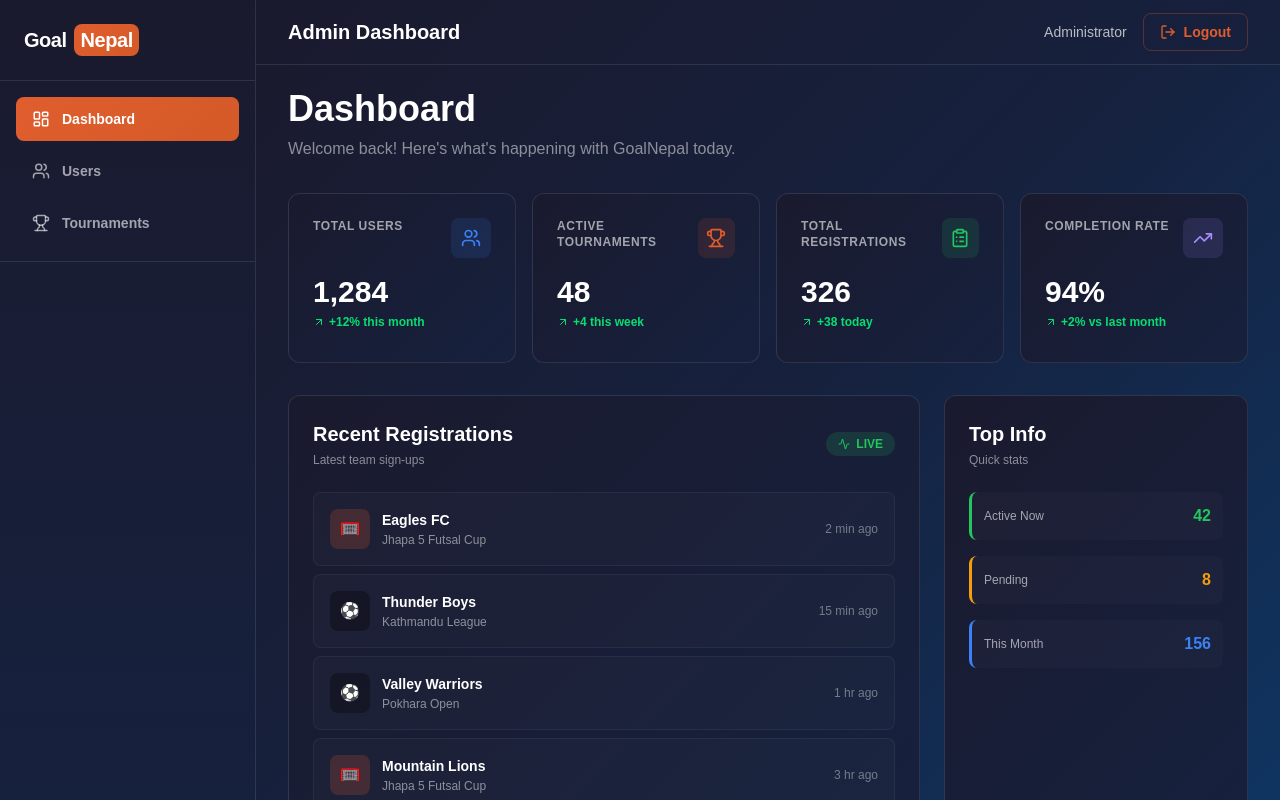
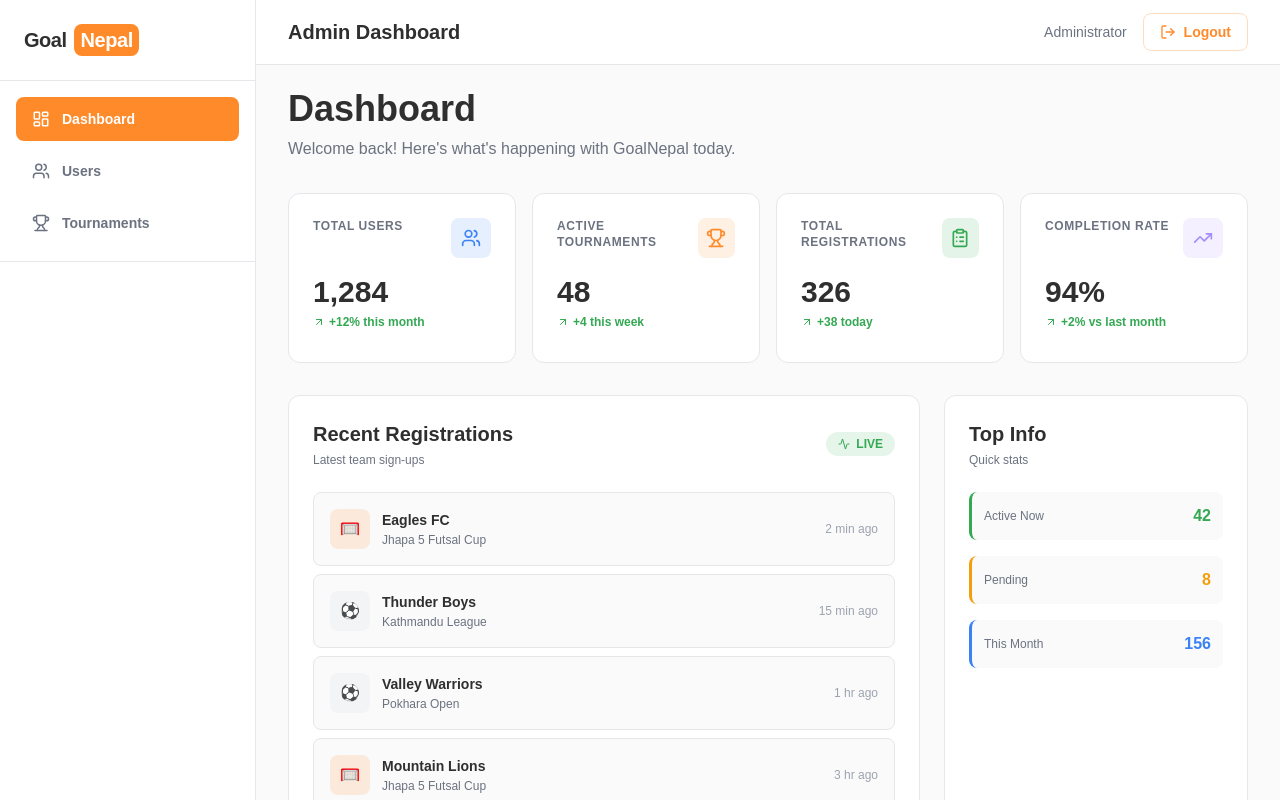
Before and after one commit to sanstha1/GoalNepal_WEB, a Next.js app: page /admin in a window 1280 px wide. Built offline with nearby package versions, Linux system fonts and the light colour scheme; no server answers.

Commit message:
Refactor UI components across the admin panel for improved consistency and accessibility, updating color schemes, styles, and backgrounds to enhance user experience.

```diff
--- a/app/admin/_components/Header.tsx
+++ b/app/admin/_components/Header.tsx
@@ -26,8 +26,8 @@ export default function Header() {
             <header
                 className="sticky top-0 z-50 border-b"
                 style={{
-                    background: "linear-gradient(135deg, #1a1a2e 0%, #16213e 100%)",
-                    borderColor: "rgba(255,255,255,0.1)"
+                    backgroundColor: "#FFFFFF",
+                    borderColor: "#E5E7EB"
                 }}
             >
                 <nav className="mx-auto max-w-7xl px-6 lg:px-8" aria-label="Global">
@@ -37,11 +37,11 @@ export default function Header() {
                             animate={{ opacity: 1, x: 0 }}
                             transition={{ duration: 0.5 }}
                         >
-                            <h1 className="text-xl font-bold text-white">Admin Dashboard</h1>
+                            <h1 className="text-xl font-bold text-[#2F2F2F]">Admin Dashboard</h1>
                         </motion.div>
                         <div className="flex items-center gap-4">
                             <motion.div
-                                className="text-sm text-white/70"
+                                className="text-sm text-[#6B7280]"
                                 initial={{ opacity: 0 }}
                                 animate={{ opacity: 1 }}
                                 transition={{ delay: 0.2 }}
@@ -52,12 +52,12 @@ export default function Header() {
                                 onClick={handleLogoutClick}
                                 className="flex items-center gap-2 px-4 py-2 rounded-lg text-sm font-semibold border transition"
                                 style={{
-                                    borderColor: "rgba(224, 93, 46, 0.3)",
-                                    color: "#e05d2e"
+                                    borderColor: "rgba(255, 138, 42, 0.3)",
+                                    color: "#FF8A2A"
                                 }}
                                 whileHover={{
-                                    backgroundColor: "rgba(224, 93, 46, 0.1)",
-                                    borderColor: "rgba(224, 93, 46, 0.5)"
+                                    backgroundColor: "rgba(255, 138, 42, 0.1)",
+                                    borderColor: "rgba(255, 138, 42, 0.5)"
                                 }}
                                 whileTap={{ scale: 0.95 }}
                             >
@@ -72,7 +72,7 @@ export default function Header() {
             {showLogoutModal && (
                 <motion.div
                     className="fixed inset-0 flex items-center justify-center z-50 px-4"
-                    style={{ backgroundColor: "rgba(0,0,0,0.75)" }}
+                    style={{ backgroundColor: "rgba(0,0,0,0.6)" }}
                     initial={{ opacity: 0 }}
                     animate={{ opacity: 1 }}
                     transition={{ duration: 0.3 }}
@@ -80,8 +80,8 @@ export default function Header() {
                     <motion.div
                         className="rounded-2xl p-8 max-w-md w-full shadow-2xl relative"
                         style={{
-                            background: "linear-gradient(135deg, #1a1a2e 0%, #16213e 100%)",
-                            border: "1px solid rgba(255,255,255,0.1)"
+                            backgroundColor: "#FFFFFF",
+                            border: "1px solid #E5E7EB"
                         }}
                         initial={{ opacity: 0, scale: 0.9, y: 20 }}
                         animate={{ opacity: 1, scale: 1, y: 0 }}
@@ -89,7 +89,7 @@ export default function Header() {
                     >
                         <motion.button
                             onClick={cancelLogout}
-                            className="absolute top-6 right-6 text-white/40 hover:text-white/60 transition"
+                            className="absolute top-6 right-6 text-[#9CA3AF] hover:text-[#6B7280] transition"
                             whileHover={{ rotate: 90 }}
                         >
                             <X size={24} />
@@ -99,18 +99,18 @@ export default function Header() {
                             <motion.div
                                 className="w-16 h-16 rounded-full flex items-center justify-center mx-auto mb-6"
                                 style={{
-                                    backgroundColor: "rgba(239, 68, 68, 0.15)",
-                                    border: "2px solid rgba(239, 68, 68, 0.3)"
+                                    backgroundColor: "rgba(239, 68, 68, 0.1)",
+                                    border: "2px solid rgba(239, 68, 68, 0.25)"
                                 }}
                                 initial={{ scale: 0 }}
                                 animate={{ scale: 1 }}
                                 transition={{ delay: 0.2, type: "spring" }}
                             >
-                                <LogOut size={32} style={{ color: "#ef4444" }} />
+                                <LogOut size={32} style={{ color: "#EF4444" }} />
                             </motion.div>
 
                             <motion.h2
-                                className="text-2xl font-bold text-white mb-3"
+                                className="text-2xl font-bold text-[#2F2F2F] mb-3"
                                 initial={{ opacity: 0 }}
                                 animate={{ opacity: 1 }}
                                 transition={{ delay: 0.3 }}
@@ -118,7 +118,7 @@ export default function Header() {
                                 Logout Confirmation
                             </motion.h2>
                             <motion.p
-                                className="text-white/50 mb-8"
+                                className="text-[#6B7280] mb-8"
                                 initial={{ opacity: 0 }}
                                 animate={{ opacity: 1 }}
                                 transition={{ delay: 0.4 }}
@@ -136,12 +136,12 @@ export default function Header() {
                                     onClick={cancelLogout}
                                     className="flex-1 py-3 px-6 rounded-lg font-bold transition"
                                     style={{
-                                        backgroundColor: "rgba(255,255,255,0.05)",
-                                        border: "1px solid rgba(255,255,255,0.1)",
-                                        color: "rgba(255,255,255,0.7)"
+                                        backgroundColor: "#FAFAFA",
+                                        border: "1px solid #E5E7EB",
+                                        color: "#2F2F2F"
                                     }}
                                     whileHover={{
-                                        backgroundColor: "rgba(255,255,255,0.1)"
+                                        backgroundColor: "#F3F4F6"
                                     }}
                                     whileTap={{ scale: 0.98 }}
                                 >
@@ -151,10 +151,10 @@ export default function Header() {
                                     onClick={confirmLogout}
                                     className="flex-1 py-3 px-6 rounded-lg font-bold text-white transition"
                                     style={{
-                                        background: "linear-gradient(135deg, #ef4444, #dc2626)"
+                                        backgroundColor: "#EF4444"
                                     }}
                                     whileHover={{
-                                        background: "linear-gradient(135deg, #dc2626, #b91c1c)"
+                                        backgroundColor: "#DC2626"
                                     }}
                                     whileTap={{ scale: 0.98 }}
                                 >
--- a/app/admin/_components/Sidebar.tsx
+++ b/app/admin/_components/Sidebar.tsx
@@ -22,7 +22,7 @@ export default function Sidebar() {
         <>
             <button
                 onClick={() => setMobileOpen(!mobileOpen)}
-                className="md:hidden fixed top-20 left-4 z-30 p-2 rounded-lg bg-white/10 text-white"
+                className="md:hidden fixed top-20 left-4 z-30 p-2 rounded-lg bg-white border border-[#E5E7EB] text-[#2F2F2F]"
             >
                 {mobileOpen ? <X size={24} /> : <Menu size={24} />}
             </button>
@@ -38,23 +38,23 @@ export default function Sidebar() {
                     border-r
                 `}
                 style={{
-                    background: "linear-gradient(180deg, #1a1a2e 0%, #16213e 100%)",
-                    borderColor: "rgba(255,255,255,0.1)"
+                    backgroundColor: "#FFFFFF",
+                    borderColor: "#E5E7EB"
                 }}
             >
                 <motion.div
                     className="p-6 border-b"
-                    style={{ borderColor: "rgba(255,255,255,0.1)" }}
+                    style={{ borderColor: "#E5E7EB" }}
                     initial={{ opacity: 0, y: -20 }}
                     animate={{ opacity: 1, y: 0 }}
                     transition={{ duration: 0.5 }}
                 >
                     <Link href="/admin" className="flex items-center gap-2" onClick={() => setMobileOpen(false)}>
-                        <span className="text-xl font-black tracking-tight text-white">Goal</span>
+                        <span className="text-xl font-black tracking-tight text-[#2F2F2F]">Goal</span>
                         <span
                             className="text-xl font-black tracking-tight px-1.5 py-0.5 rounded-lg"
                             style={{
-                                background: "linear-gradient(135deg, #e05d2e, #d45a28)",
+                                backgroundColor: "#FF8A2A",
                                 color: "#fff",
                                 letterSpacing: "-0.02em",
                             }}
@@ -81,12 +81,12 @@ export default function Sidebar() {
                                     className={`flex items-center gap-3 px-4 py-3 rounded-lg text-sm font-semibold transition-all ${
                                         active
                                             ? "text-white"
-                                            : "text-white/60 hover:text-white/80"
+                                            : "text-[#6B7280] hover:text-[#2F2F2F]"
                                     }`}
                                     style={
                                         active
                                             ? {
-                                                background: "linear-gradient(135deg, #e05d2e 0%, #d45a28 100%)"
+                                                backgroundColor: "#FF8A2A"
                                             }
                                             : {}
                                     }
@@ -102,7 +102,7 @@ export default function Sidebar() {
 
                 <motion.div
                     className="p-4 mt-auto border-t"
-                    style={{ borderColor: "rgba(255,255,255,0.1)" }}
+                    style={{ borderColor: "#E5E7EB" }}
                     initial={{ opacity: 0 }}
                     animate={{ opacity: 1 }}
                     transition={{ delay: 0.5 }}
--- a/app/admin/layout.tsx
+++ b/app/admin/layout.tsx
@@ -12,7 +12,7 @@ export default function Layout({ children }: { children: React.ReactNode }) {
                 <main
                     className="flex-1 overflow-y-auto px-4 sm:px-6 lg:px-8 py-6"
                     style={{
-                        background: "linear-gradient(135deg, #1a1a2e 0%, #16213e 50%, #0f3460 100%)"
+                        backgroundColor: "#FAFAFA"
                     }}
                 >
                     <div className="max-w-7xl mx-auto">
--- a/app/admin/page.tsx
+++ b/app/admin/page.tsx
@@ -66,14 +66,14 @@ export default function DashboardPage() {
       value: loading ? "—" : stats.tournaments.toString(),
       change: "+4 this week",
       icon: <Trophy size={20} />,
-      color: "#e05d2e",
+      color: "#FF8A2A",
     },
     {
       label: "Total Registrations",
       value: loading ? "—" : stats.registrations.toLocaleString(),
       change: "+38 today",
       icon: <ClipboardList size={20} />,
-      color: "#22c55e",
+      color: "#34A853",
     },
     {
       label: "Completion Rate",
@@ -91,8 +91,8 @@ export default function DashboardPage() {
         animate={{ opacity: 1, y: 0 }}
         transition={{ duration: 0.6 }}
       >
-        <h1 className="text-4xl font-bold text-white mb-2">Dashboard</h1>
-        <p className="text-white/50">Welcome back! Here&apos;s what&apos;s happening with GoalNepal today.</p>
+        <h1 className="text-4xl font-bold text-[#2F2F2F] mb-2">Dashboard</h1>
+        <p className="text-[#6B7280]">Welcome back! Here&apos;s what&apos;s happening with GoalNepal today.</p>
       </motion.div>
 
       <motion.div
@@ -106,16 +106,16 @@ export default function DashboardPage() {
             key={card.label}
             className="rounded-xl border p-6"
             style={{
-              background: "linear-gradient(135deg, #1a1a2e 0%, #16213e 100%)",
-              borderColor: "rgba(255,255,255,0.1)"
+              backgroundColor: "#FFFFFF",
+              borderColor: "#E5E7EB"
             }}
             initial={{ opacity: 0, y: 20 }}
             animate={{ opacity: 1, y: 0 }}
             transition={{ delay: idx * 0.05, duration: 0.4 }}
-            whileHover={{ borderColor: "rgba(224, 93, 46, 0.3)" }}
+            whileHover={{ borderColor: "rgba(255, 138, 42, 0.3)" }}
           >
             <div className="flex items-start justify-between mb-4">
-              <span className="text-xs font-semibold text-white/60 uppercase tracking-wider">{card.label}</span>
+              <span className="text-xs font-semibold text-[#6B7280] uppercase tracking-wider">{card.label}</span>
               <div
                 className="w-10 h-10 rounded-lg flex items-center justify-center"
                 style={{ background: `${card.color}20`, color: card.color }}
@@ -124,8 +124,8 @@ export default function DashboardPage() {
               </div>
             </div>
             <div className="mb-2">
-              <div className="text-3xl font-bold text-white mb-1">{card.value}</div>
-              <div className="flex items-center gap-1 text-xs font-semibold text-green-400">
+              <div className="text-3xl font-bold text-[#2F2F2F] mb-1">{card.value}</div>
+              <div className="flex items-center gap-1 text-xs font-semibold" style={{ color: "#34A853" }}>
                 <ArrowUpRight size={12} />
                 {card.change}
               </div>
@@ -143,19 +143,19 @@ export default function DashboardPage() {
         <motion.div
           className="lg:col-span-2 rounded-xl border p-6"
           style={{
-            background: "linear-gradient(135deg, #1a1a2e 0%, #16213e 100%)",
-            borderColor: "rgba(255,255,255,0.1)"
+            backgroundColor: "#FFFFFF",
+            borderColor: "#E5E7EB"
           }}
-          whileHover={{ borderColor: "rgba(224, 93, 46, 0.3)" }}
+          whileHover={{ borderColor: "rgba(255, 138, 42, 0.3)" }}
         >
           <div className="flex items-center justify-between mb-6">
             <div>
-              <h2 className="text-xl font-bold text-white">Recent Registrations</h2>
-              <p className="text-xs text-white/50 mt-1">Latest team sign-ups</p>
+              <h2 className="text-xl font-bold text-[#2F2F2F]">Recent Registrations</h2>
+              <p className="text-xs text-[#6B7280] mt-1">Latest team sign-ups</p>
             </div>
             <div
               className="flex items-center gap-1.5 px-3 py-1 rounded-full text-xs font-bold"
-              style={{ background: "rgba(34, 197, 94, 0.15)", color: "#22c55e" }}
+              style={{ background: "rgba(52, 168, 83, 0.12)", color: "#34A853" }}
             >
               <Activity size={12} />
               LIVE
@@ -168,30 +168,30 @@ export default function DashboardPage() {
                 key={idx}
                 className="flex items-center justify-between p-4 rounded-lg border transition"
                 style={{
-                  background: "rgba(255,255,255,0.02)",
-                  borderColor: "rgba(255,255,255,0.05)"
+                  backgroundColor: "#FAFAFA",
+                  borderColor: "#E5E7EB"
                 }}
                 initial={{ opacity: 0, x: -20 }}
                 animate={{ opacity: 1, x: 0 }}
                 transition={{ delay: idx * 0.05 }}
-                whileHover={{ background: "rgba(255,255,255,0.05)", borderColor: "rgba(224, 93, 46, 0.2)" }}
+                whileHover={{ backgroundColor: "#FFF4E8", borderColor: "rgba(255, 138, 42, 0.25)" }}
               >
                 <div className="flex items-center gap-3">
                   <div
                     className="w-10 h-10 rounded-lg flex items-center justify-center text-base shrink-0"
                     style={{
-                      background: reg.type === "football" ? "rgba(0,0,0,0.3)" : "rgba(224, 93, 46, 0.2)",
-                      color: reg.type === "football" ? "white" : "#e05d2e"
+                      background: reg.type === "football" ? "#F3F4F6" : "rgba(255, 138, 42, 0.15)",
+                      color: reg.type === "football" ? "#2F2F2F" : "#FF8A2A"
                     }}
                   >
                     {reg.type === "football" ? "⚽" : "🥅"}
                   </div>
                   <div>
-                    <div className="text-sm font-semibold text-white">{reg.team}</div>
-                    <div className="text-xs text-white/50 mt-0.5">{reg.tournament}</div>
+                    <div className="text-sm font-semibold text-[#2F2F2F]">{reg.team}</div>
+                    <div className="text-xs text-[#6B7280] mt-0.5">{reg.tournament}</div>
                   </div>
                 </div>
-                <span className="text-xs text-white/40">{reg.time}</span>
+                <span className="text-xs text-[#9CA3AF]">{reg.time}</span>
               </motion.div>
             ))}
           </div>
@@ -200,33 +200,33 @@ export default function DashboardPage() {
         <motion.div
           className="rounded-xl border p-6"
           style={{
-            background: "linear-gradient(135deg, #1a1a2e 0%, #16213e 100%)",
-            borderColor: "rgba(255,255,255,0.1)"
+            backgroundColor: "#FFFFFF",
+            borderColor: "#E5E7EB"
           }}
-          whileHover={{ borderColor: "rgba(224, 93, 46, 0.3)" }}
+          whileHover={{ borderColor: "rgba(255, 138, 42, 0.3)" }}
         >
           <div className="flex items-center justify-between mb-6">
             <div>
-              <h2 className="text-xl font-bold text-white">Top Info</h2>
-              <p className="text-xs text-white/50 mt-1">Quick stats</p>
+              <h2 className="text-xl font-bold text-[#2F2F2F]">Top Info</h2>
+              <p className="text-xs text-[#6B7280] mt-1">Quick stats</p>
             </div>
           </div>
 
           <div className="space-y-4">
             {[
-              { label: "Active Now", value: "42", icon: "⚡", color: "#22c55e" },
-              { label: "Pending", value: "8", icon: "⏳", color: "#f59e0b" },
+              { label: "Active Now", value: "42", icon: "⚡", color: "#34A853" },
+              { label: "Pending", value: "8", icon: "⏳", color: "#F59E0B" },
               { label: "This Month", value: "156", icon: "📊", color: "#3b82f6" },
             ].map((item, idx) => (
               <motion.div
                 key={idx}
                 className="flex items-center justify-between p-3 rounded-lg"
-                style={{ background: "rgba(255,255,255,0.02)", borderLeft: `3px solid ${item.color}` }}
+                style={{ backgroundColor: "#FAFAFA", borderLeft: `3px solid ${item.color}` }}
                 initial={{ opacity: 0, x: 20 }}
                 animate={{ opacity: 1, x: 0 }}
                 transition={{ delay: idx * 0.05 }}
               >
-                <span className="text-xs text-white/60">{item.label}</span>
+                <span className="text-xs text-[#6B7280]">{item.label}</span>
                 <span className="text-base font-bold" style={{ color: item.color }}>{item.value}</span>
               </motion.div>
             ))}
@@ -237,28 +237,28 @@ export default function DashboardPage() {
       <motion.div
         className="rounded-xl border p-6"
         style={{
-          background: "linear-gradient(135deg, #1a1a2e 0%, #16213e 100%)",
-          borderColor: "rgba(255,255,255,0.1)"
+          backgroundColor: "#FFFFFF",
+          borderColor: "#E5E7EB"
         }}
         initial={{ opacity: 0, y: 20 }}
         animate={{ opacity: 1, y: 0 }}
         transition={{ duration: 0.6, delay: 0.3 }}
-        whileHover={{ borderColor: "rgba(224, 93, 46, 0.3)" }}
+        whileHover={{ borderColor: "rgba(255, 138, 42, 0.3)" }}
       >
         <div className="flex items-center justify-between mb-6">
           <div>
-            <h2 className="text-xl font-bold text-white">Active Tournaments</h2>
-            <p className="text-xs text-white/50 mt-1">Currently ongoing events</p>
+            <h2 className="text-xl font-bold text-[#2F2F2F]">Active Tournaments</h2>
+            <p className="text-xs text-[#6B7280] mt-1">Currently ongoing events</p>
           </div>
           <Link href="/admin/tournaments">
             <motion.button
               className="flex items-center gap-1 px-4 py-2 rounded-lg text-sm font-semibold transition"
               style={{
-                color: "#e05d2e",
-                background: "rgba(224, 93, 46, 0.1)",
-                border: "1px solid rgba(224, 93, 46, 0.2)"
+                color: "#FF8A2A",
+                backgroundColor: "rgba(255, 138, 42, 0.1)",
+                border: "1px solid rgba(255, 138, 42, 0.2)"
               }}
-              whileHover={{ background: "rgba(224, 93, 46, 0.2)" }}
+              whileHover={{ backgroundColor: "rgba(255, 138, 42, 0.2)" }}
             >
               View All
               <ChevronRight size={14} />
@@ -270,10 +270,10 @@ export default function DashboardPage() {
           {MOCK_TOURNAMENTS.map((t, idx) => (
             <motion.div
               key={idx}
-              className="rounded-lg border p-4 hover:border-white/20 transition"
+              className="rounded-lg border p-4 hover:border-[#FF8A2A]/30 transition"
               style={{
-                background: "rgba(255,255,255,0.02)",
-                borderColor: "rgba(255,255,255,0.1)"
+                backgroundColor: "#FAFAFA",
+                borderColor: "#E5E7EB"
               }}
               initial={{ opacity: 0, y: 20 }}
               animate={{ opacity: 1, y: 0 }}
@@ -284,20 +284,20 @@ export default function DashboardPage() {
                 <div
                   className="w-8 h-8 rounded-lg flex items-center justify-center text-sm shrink-0"
                   style={{
-                    background: t.type === "football" ? "rgba(0,0,0,0.3)" : "rgba(224, 93, 46, 0.2)"
+                    background: t.type === "football" ? "#F3F4F6" : "rgba(255, 138, 42, 0.15)"
                   }}
                 >
                   {t.type === "football" ? "⚽" : "🥅"}
                 </div>
-                <span className="text-xs font-bold text-white/60">{t.registrations} teams</span>
+                <span className="text-xs font-bold text-[#6B7280]">{t.registrations} teams</span>
               </div>
-              <h3 className="text-sm font-bold text-white mb-2 line-clamp-2">{t.title}</h3>
+              <h3 className="text-sm font-bold text-[#2F2F2F] mb-2 line-clamp-2">{t.title}</h3>
               <div className="space-y-1">
-                <div className="flex items-center gap-2 text-xs text-white/50">
+                <div className="flex items-center gap-2 text-xs text-[#6B7280]">
                   <MapPin size={12} />
                   <span className="truncate">{t.location}</span>
                 </div>
-                <div className="flex items-center gap-2 text-xs text-white/50">
+                <div className="flex items-center gap-2 text-xs text-[#6B7280]">
                   <Calendar size={12} />
                   <span>{t.date}</span>
                 </div>
```
Also changed, not shown: app/admin/tournaments/page.tsx (+72 -72 lines).
